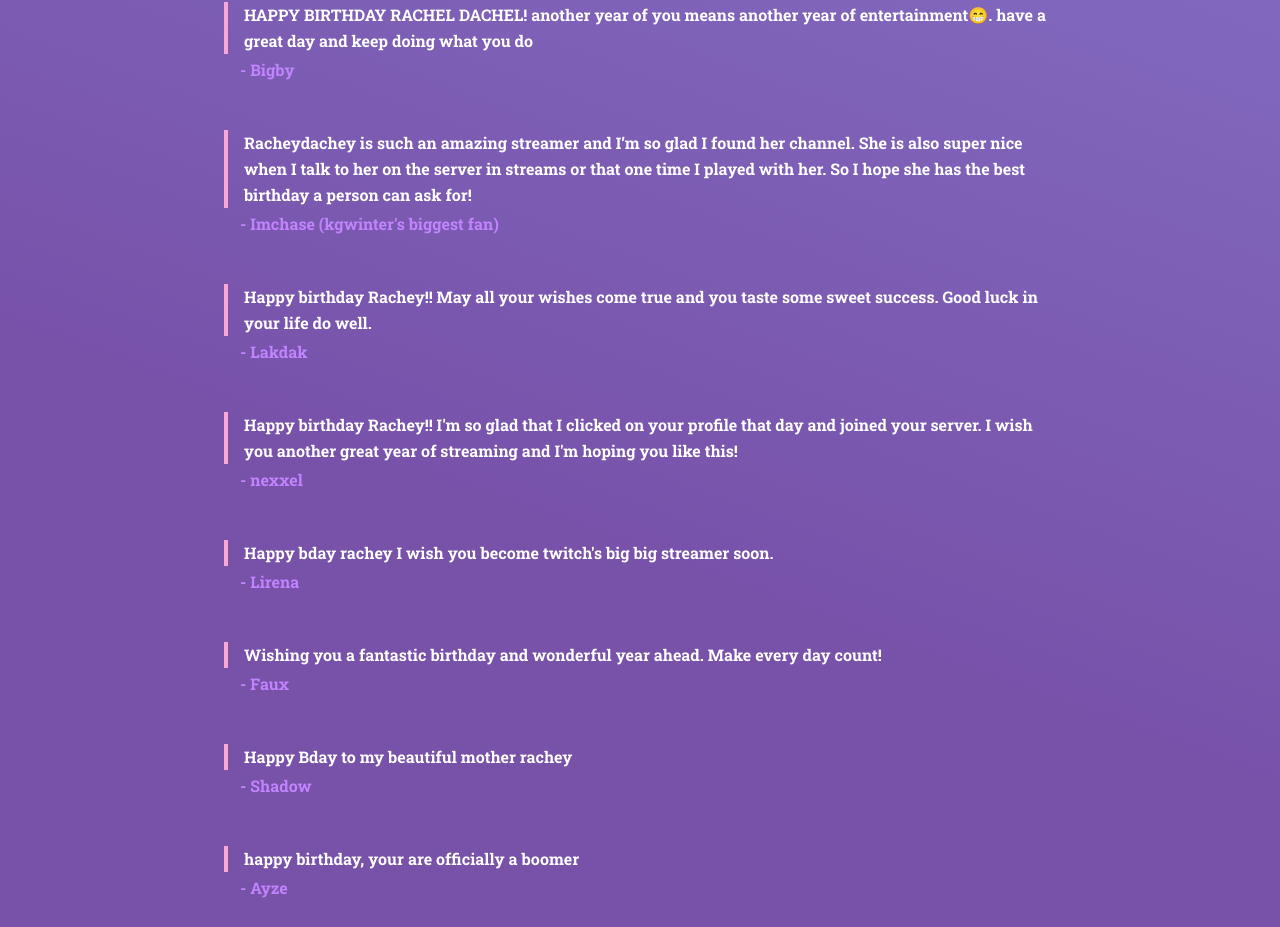
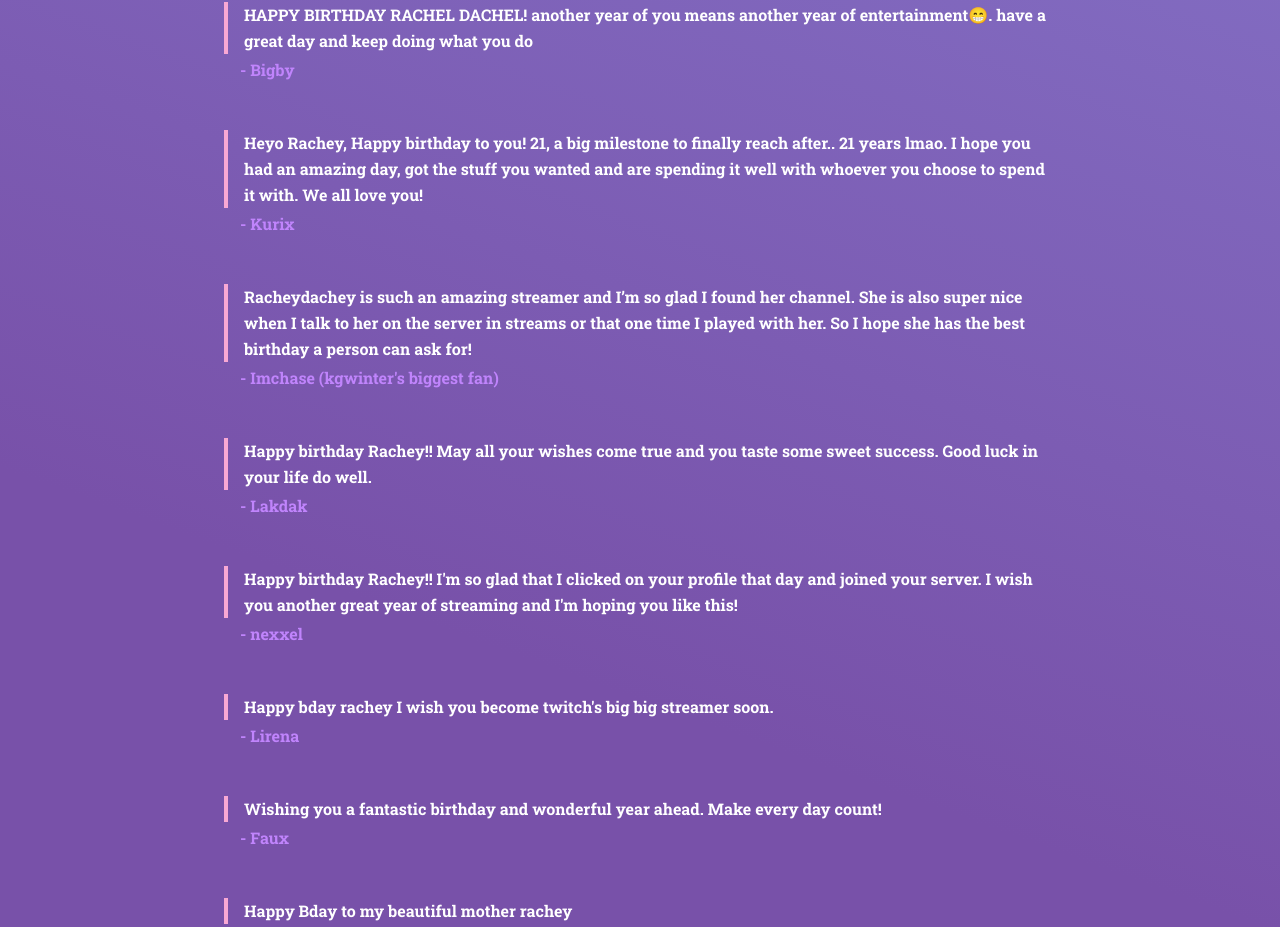
Before and after one commit to nexxeln/happy-bday-rachey, a Next.js app: page /wishboard in a window 1280 px wide. Shown: the part 1060-1987 px from the top of the page. Built offline with nearby package versions, Linux system fonts and the light colour scheme.

Commit message:
add kurix section

```diff
--- a/pages/wishboard.tsx
+++ b/pages/wishboard.tsx
@@ -48,6 +48,10 @@ const Wishboard: NextPage = () => {
             sender="Bigby"
           />
           <Wish
+            wish="Heyo Rachey, Happy birthday to you! 21, a big milestone to finally reach after.. 21 years lmao. I hope you had an amazing day, got the stuff you wanted and are spending it well with whoever you choose to spend it with. We all love you!"
+            sender="Kurix"
+          />
+          <Wish
             wish="Racheydachey is such an amazing streamer and I’m so glad I found her channel. She is also super nice when I talk to her on the server in streams or that one time I played with her. So I hope she has the best birthday a person can ask for!"
             sender="Imchase (kgwinter's biggest fan)"
           />
```
